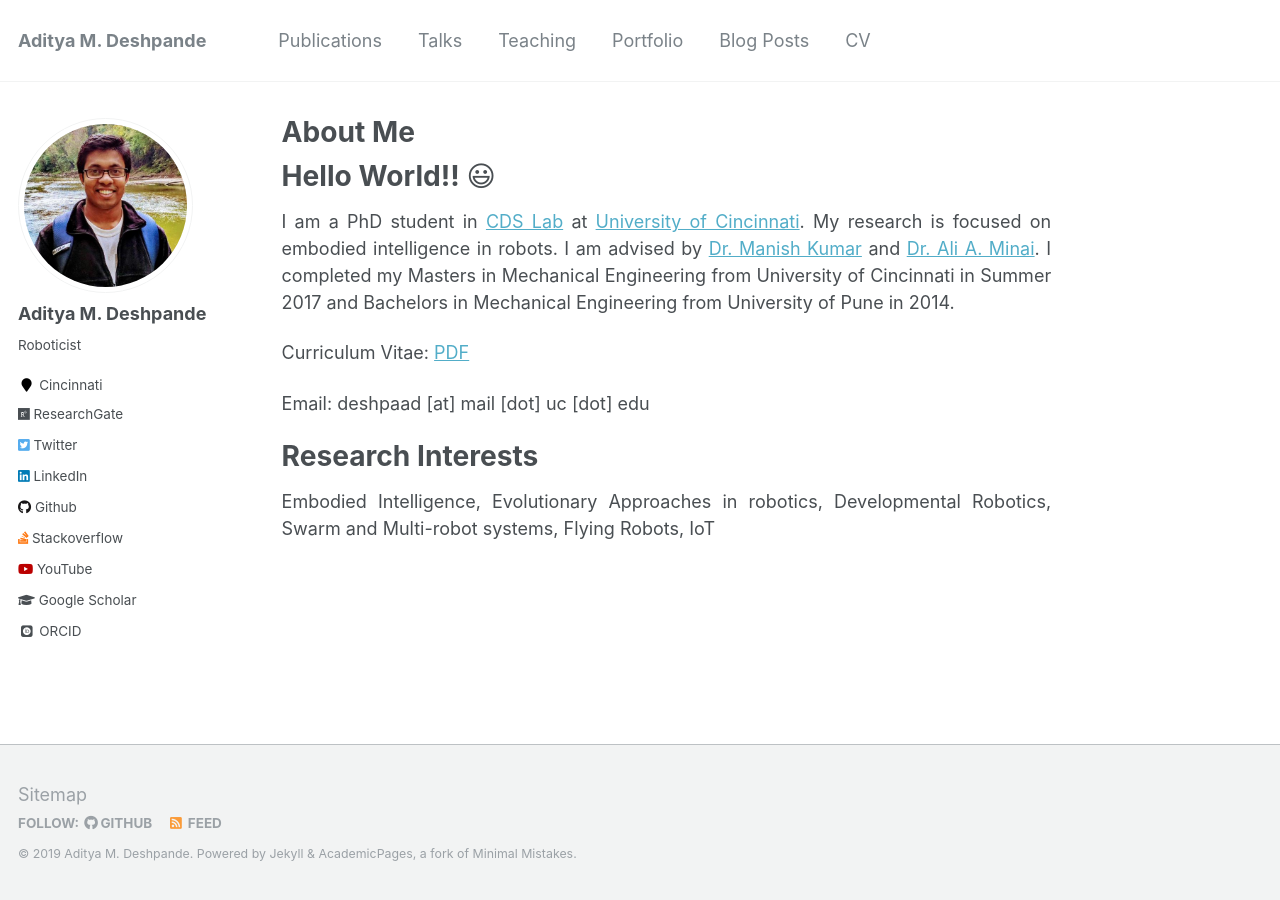
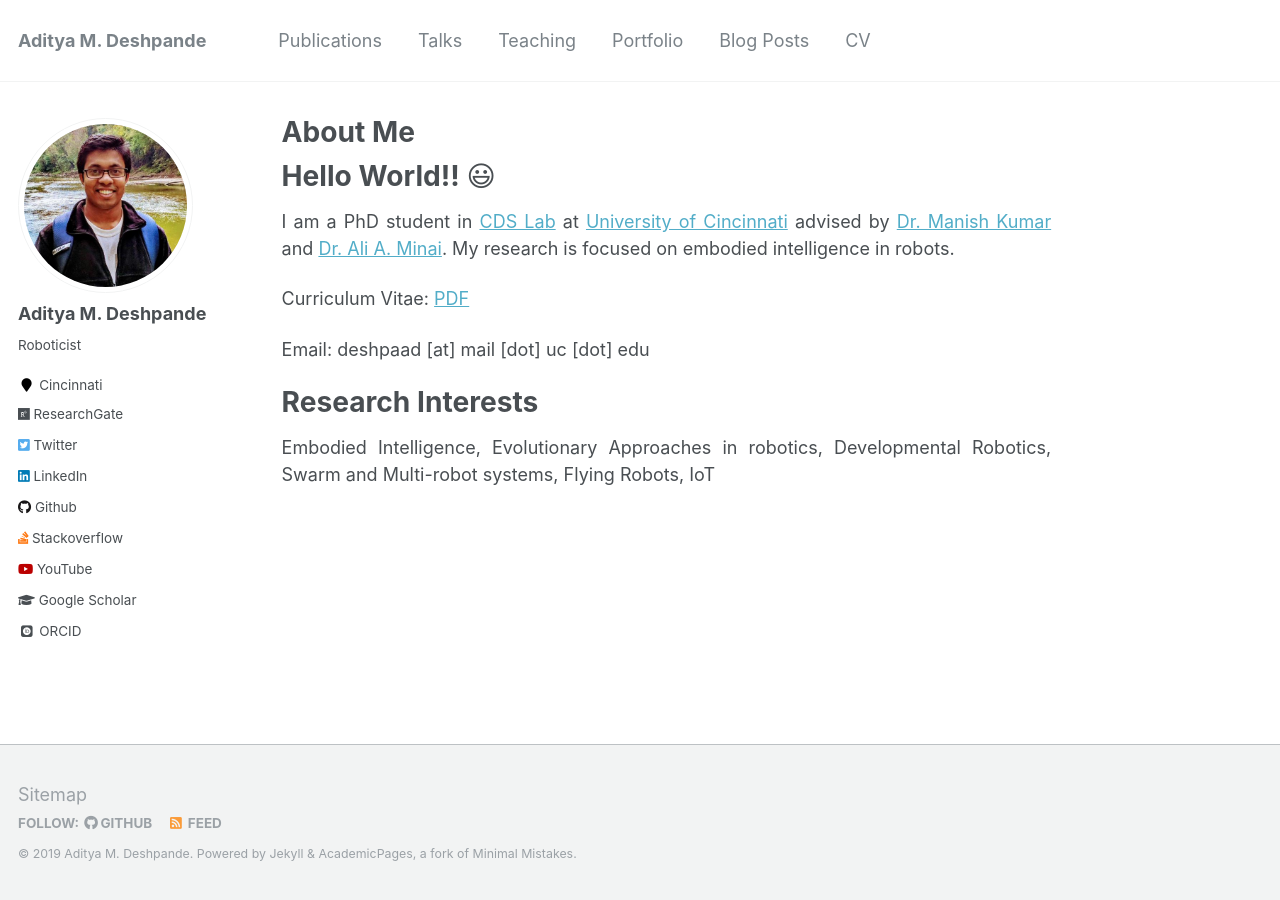
Before and after one commit to adipandas/adipandas.github.io, a Jekyll site: the page built from _pages/about.md, in a window 1280 px wide. Built offline with Jekyll 4.4.1, drawn with Linux system fonts in a browser that asks for light colours; emoji names are drawn with the system emoji font; some web fonts are replaced.

Commit message:
Update about.md

```diff
--- a/_pages/about.md
+++ b/_pages/about.md
@@ -10,8 +10,7 @@
 
 Hello World!! :smiley:
 ======
-I am a PhD student in [CDS Lab](https://ceas.uc.edu/research/centers-labs/cooperative-distributed-systems-lab.html) at [University of Cincinnati](https://www.uc.edu/). My research is focused on embodied intelligence in robots. I am advised by [Dr. Manish Kumar](https://researchdirectory.uc.edu/p/kumarmu) and [Dr. Ali A. Minai](https://eecs.ceas.uc.edu/~aminai/).
-I completed my Masters in Mechanical Engineering from University of Cincinnati in Summer 2017 and Bachelors in Mechanical Engineering from University of Pune in 2014.
+I am a PhD student in [CDS Lab](https://ceas.uc.edu/research/centers-labs/cooperative-distributed-systems-lab.html) at [University of Cincinnati](https://www.uc.edu/) advised by [Dr. Manish Kumar](https://researchdirectory.uc.edu/p/kumarmu) and [Dr. Ali A. Minai](https://eecs.ceas.uc.edu/~aminai/). My research is focused on embodied intelligence in robots.
 
 Curriculum Vitae: [PDF](https://adipandas.github.io/files/aditya-cv-web.pdf)
 
```
